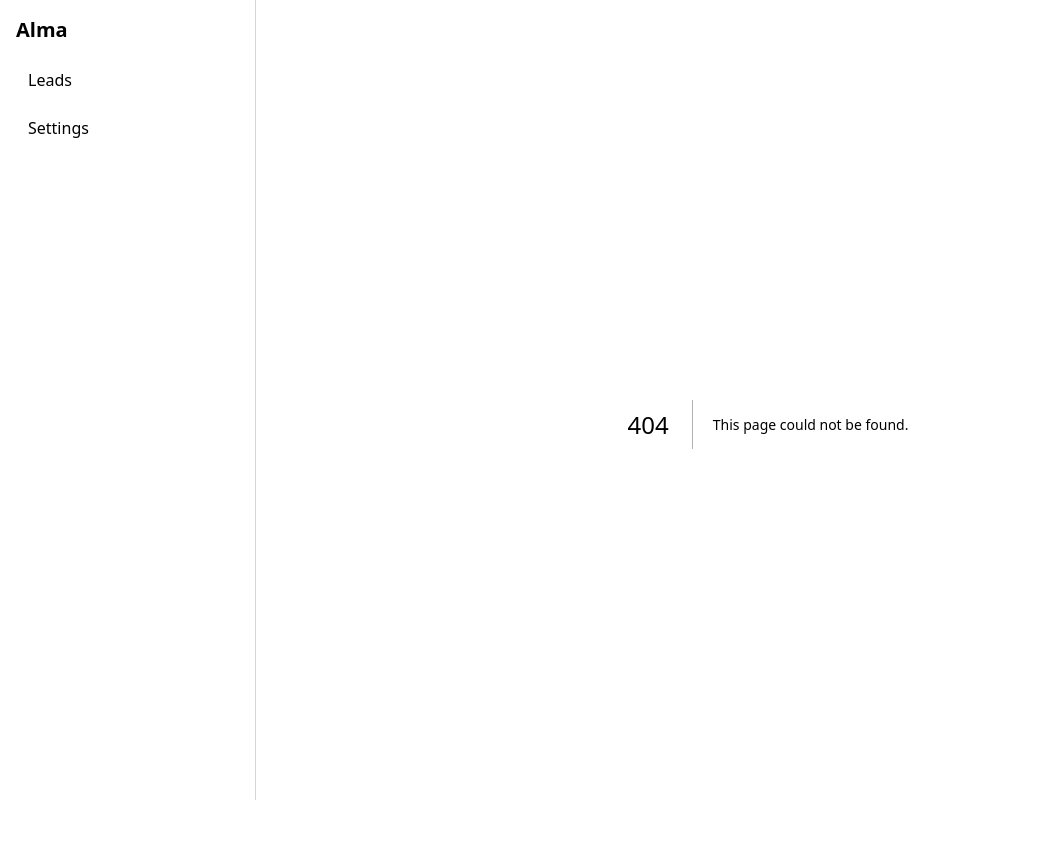
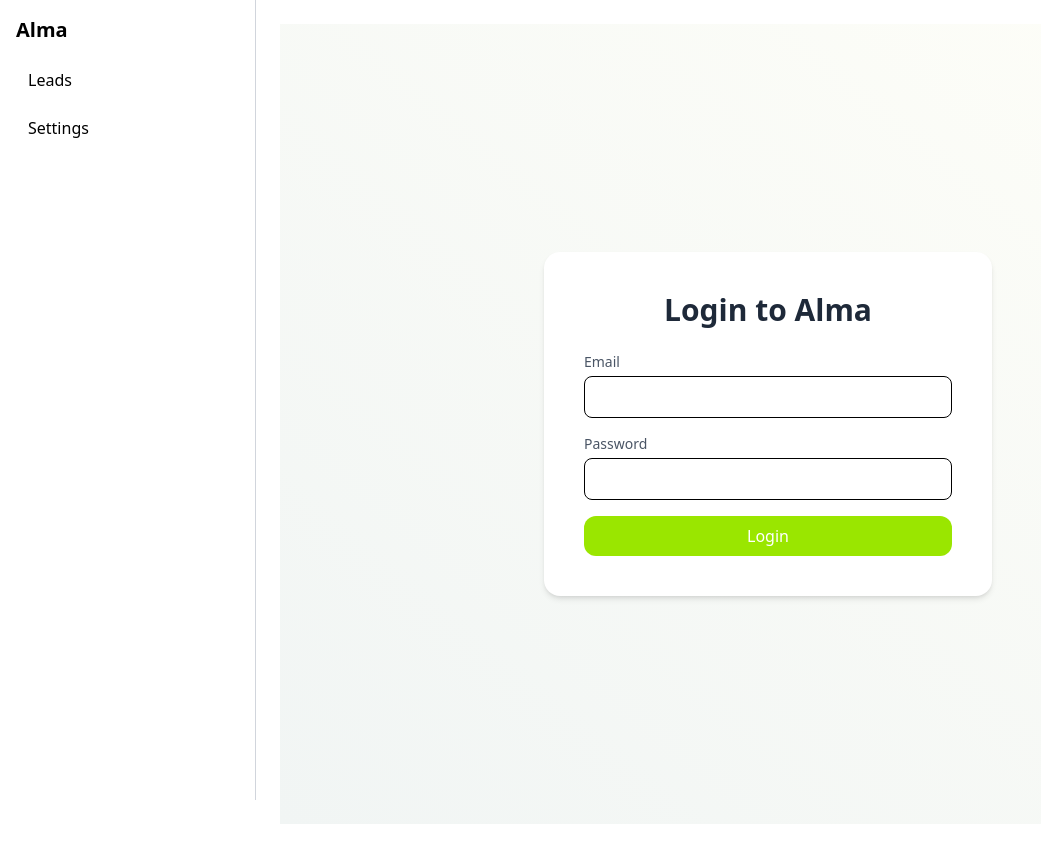
Before and after one commit to alessandrapaulaf/alma-project, a Next.js app: page /login in a window 1280 px wide. Before the commit this address had no page. Shown: the whole page, without its empty margins (0-1041 px from the left). Built offline with nearby package versions, Linux system fonts and the light colour scheme.

Commit message:
feat(login) add login page and form

```diff
--- a/package.json
+++ b/package.json
@@ -14,7 +14,8 @@
     "postcss": "^8.5.3",
     "react": "^19.0.0",
     "react-dom": "^19.0.0",
-    "tailwindcss": "^4.1.7"
+    "tailwindcss": "^4.1.7",
+    "zod": "^3.24.4"
   },
   "devDependencies": {
     "@eslint/eslintrc": "^3",
--- /dev/null
+++ b/src/app/api/login/route.ts
@@ -0,0 +1,21 @@
+import { cookies } from "next/headers";
+import { NextResponse } from "next/server";
+
+export async function POST(request: Request) {
+  const { email, password } = await request.json();
+
+  if (!email || !password) {
+    return NextResponse.json({ error: "Missing fields" }, { status: 400 });
+  }
+
+  if (email === "admin@alma.com" && password === "12345678") {
+    return NextResponse.redirect(new URL("/dashboard", request.url));
+  }
+
+  const cookieStore = await cookies();
+  cookieStore.set("token", new Date().getTime().toString(), {
+    maxAge: 60 * 60 * 24,
+  });
+
+  return NextResponse.json({ error: "Invalid credentials" }, { status: 401 });
+}
--- /dev/null
+++ b/src/app/login/components/form.tsx
@@ -0,0 +1,84 @@
+"use client";
+import { useRouter } from "next/navigation";
+import { useState } from "react";
+
+export default function LoginForm() {
+  const router = useRouter();
+  const [error, setError] = useState("");
+
+  const handleSubmit = async (formData: FormData) => {
+    setError("");
+
+    const email = formData.get("email");
+    const password = formData.get("password");
+
+    const response = await fetch("/api/login", {
+      method: "POST",
+      body: JSON.stringify({ email, password }),
+    });
+
+    if (response.status === 401) {
+      return setError("Invalid credentials");
+    }
+
+    router.push("/leads");
+  };
+
+  return (
+    <div className="min-h-screen flex items-center justify-center bg-gradient-to-bl from-[#fefef8] to-[#f1f5f4]">
+      <div className="bg-white shadow-md rounded-2xl p-10 w-full max-w-md">
+        <h1 className="text-3xl font-semibold text-gray-800 mb-6 text-center">
+          Login to Alma
+        </h1>
+        {
+          error && (
+            <div
+              role="alert"
+              className="p-4 mb-4 text-sm text-center text-red-800 bg-red-100 rounded-lg"
+            >
+              <span className="font-medium">{error}</span>
+            </div>
+          )
+        }
+        <form className="space-y-4" action={handleSubmit}>
+          <div>
+            <label
+              htmlFor="email"
+              className="block text-sm font-medium text-gray-600"
+            >
+              Email
+            </label>
+            <input
+              type="email"
+              id="email"
+              name="email"
+              required
+              className="mt-1 w-full px-4 py-2 border rounded-lg focus:outline-none focus:ring-2 focus:ring-lime-300 focus:border-transparent"
+            />
+          </div>
+          <div>
+            <label
+              htmlFor="password"
+              className="block text-sm font-medium text-gray-600"
+            >
+              Password
+            </label>
+            <input
+              type="password"
+              id="password"
+              name="password"
+              required
+              className="mt-1 w-full px-4 py-2 border rounded-lg focus:outline-none focus:ring-2 focus:ring-lime-300 focus:border-transparent"
+            />
+          </div>
+          <button
+            type="submit"
+            className="w-full bg-lime-400 hover:bg-lime-500 text-white font-medium py-2 px-4 rounded-xl transition"
+          >
+            Login
+          </button>
+        </form>
+      </div>
+    </div>
+  );
+}
--- /dev/null
+++ b/src/app/login/page.tsx
@@ -0,0 +1,5 @@
+import LoginForm from "./components/form";
+
+export default function LoginPage() {
+  return <LoginForm />;
+}
--- a/src/app/page.tsx
+++ b/src/app/page.tsx
@@ -1,3 +1,15 @@
-export default function Home() {
-  return <h1 className="text-2xl font-semibold">Conteúdo Principal</h1>;
+import { cookies } from "next/headers";
+import { redirect } from "next/navigation";
+
+export default async function Home() {
+  const cookieStore = await cookies();
+  const token = cookieStore.get("token");
+
+  if (!token) {
+    redirect("/login");
+  }
+
+  return (
+    <h1 className="text-2xl font-semibold">Conteúdo Principal</h1>
+  );
 }
```
Also changed, not shown: 1 other file (tests, documents, lock files or other folders).
